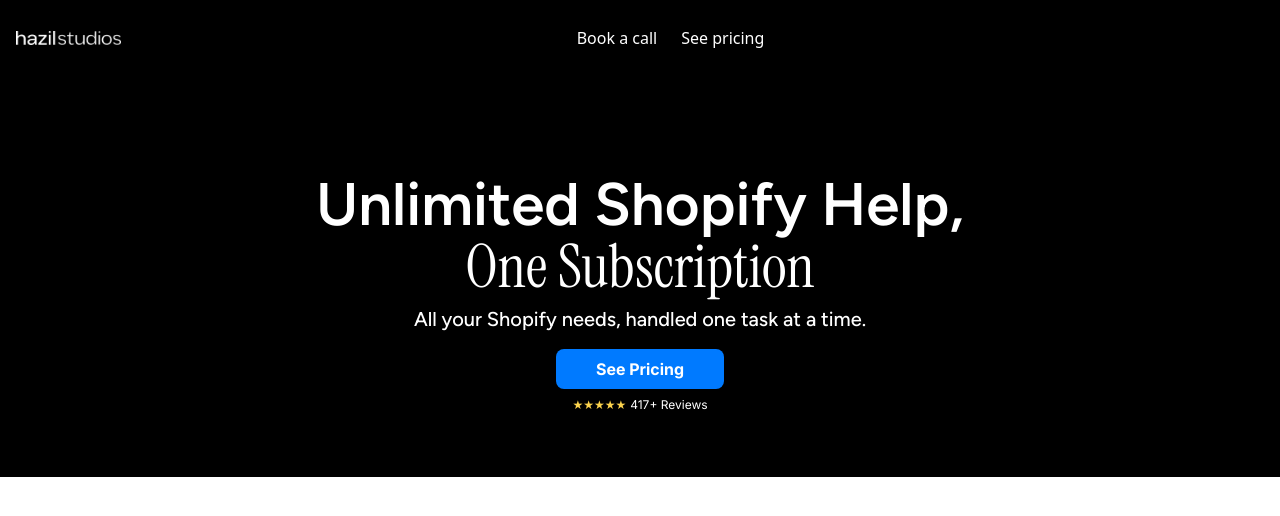
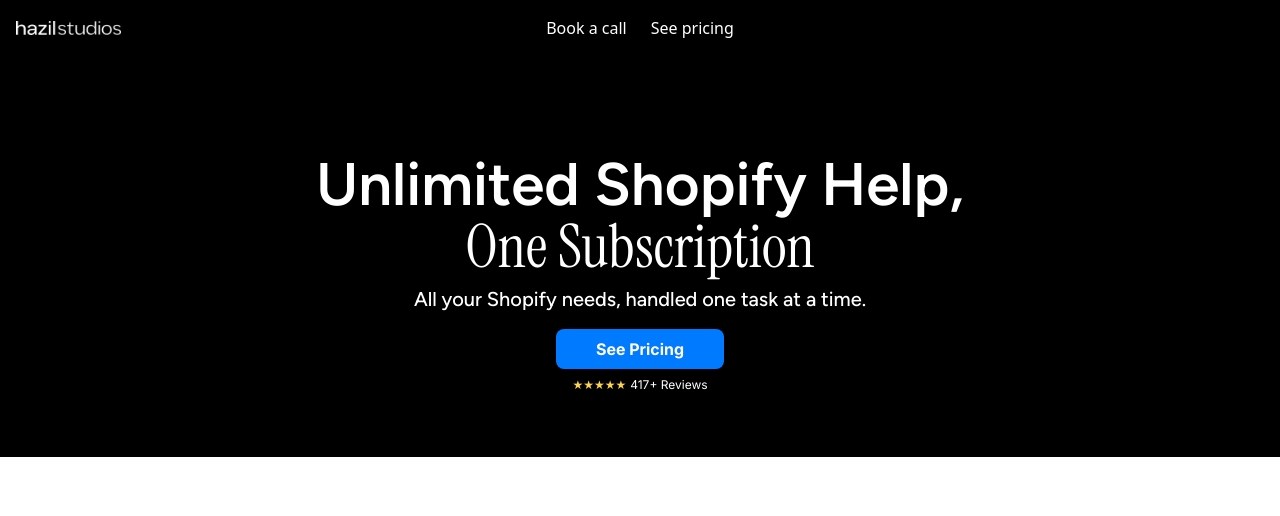
Before and after one commit to Ivan-Chaplinskyi/copy-hazil, a website built with Vite: page index.html in a window 1280 px wide. Built offline with nearby package versions, Linux system fonts and the light colour scheme.

Commit message:
fixes-with-container-and-header

```diff
--- a/index.html
+++ b/index.html
@@ -7,9 +7,10 @@
     <title>Vite App</title>
   </head>
   <body>
-    <div id="app" class="max-w-[1440px] w-full mx-auto">
-      <header class="header bg-black text-white p-4 flex items-center justify-between gap-4 relative">
-        <a href="/">
+    <div id="app">
+      <header class="header bg-black flex justify-center">
+        <div class="container-block w-full text-white p-4 flex justify-between grid-cols-3 items-center gap-4 relative md:grid">
+          <a href="/" class="flex items-center">
             <img
               src="/logo.avif"
               alt="logo"
@@ -18,32 +19,32 @@
             />
           </a>
 
-        <nav id="header-navigate" class="opacity-0 invisible absolute top-full left-0 bg-black w-full md:w-auto md:opacity-100 md:visible md:bg-transparent md:static">
-          <ul class="flex gap-6 flex-col border-b border-white p-4 md:border-none md:items-center md:p-0 md:flex-row">
+          <nav id="header-navigate" class="opacity-0 invisible absolute top-full left-0 bg-black w-full col-span-2 md:w-auto md:opacity-100 md:visible md:bg-transparent md:static md:col-span-1">
+            <ul class="flex gap-6 flex-col flex-wrap border-b border-white p-4 md:border-none md:items-center md:p-0 md:flex-row md:justify-center">
               <li>
-              <a class="hover:text-blue-600 hover:underline" href="#schedule">Book a call</a>
+                <a class="whitespace-nowrap hover:text-blue-600 hover:underline" href="#schedule">Book a call</a>
               </li>
-
               <li>
-              <a class="hover:text-blue-600 hover:underline" href="#price">See pricing</a>
+                <a class="whitespace-nowrap hover:text-blue-600 hover:underline" href="#price">See pricing</a>
               </li>
             </ul>
           </nav>
 
-        <button id="menu-toggle" data-status="close" class="opacity-100 md:opacity-0">
+          <button id="menu-toggle" data-status="close" class="flex items-center opacity-100 md:opacity-0">
             <!-- Open -->
-          <svg class="open" width="44px" height="44px" viewBox="0 0 24 24" fill="none" xmlns="http://www.w3.org/2000/svg">
+            <svg class="open" width="24" height="24" viewBox="0 0 24 24" fill="none" xmlns="http://www.w3.org/2000/svg">
               <path d="M4 18L20 18" stroke="#fff" stroke-width="2" stroke-linecap="round"/>
               <path d="M4 12L20 12" stroke="#fff" stroke-width="2" stroke-linecap="round"/>
               <path d="M4 6L20 6" stroke="#fff" stroke-width="2" stroke-linecap="round"/>
             </svg>
 
             <!-- Close -->
-          <svg class="close" width="44px" height="44px" viewBox="-0.5 0 25 25" fill="none" xmlns="http://www.w3.org/2000/svg">
+            <svg class="close" width="24" height="24" viewBox="0 0 24 24" fill="none" xmlns="http://www.w3.org/2000/svg">
               <path d="M3 21.32L21 3.32001" stroke="#fff" stroke-width="1.5" stroke-linecap="round" stroke-linejoin="round"/>
               <path d="M3 3.32001L21 21.32" stroke="#fff" stroke-width="1.5" stroke-linecap="round" stroke-linejoin="round"/>
             </svg>
           </button>
+        </div>
       </header>
 
       <section class="flex items-center bg-black px-4 py-16 md:justify-center md:pt-24">
--- a/src/utils.css
+++ b/src/utils.css
@@ -1,3 +1,7 @@
+.container-block {
+    max-width: 1440px;
+}
+
 [data-status="open"] .open {
     display: none;
 }
```
Lines whose indentation alone changed are shown as unchanged.
